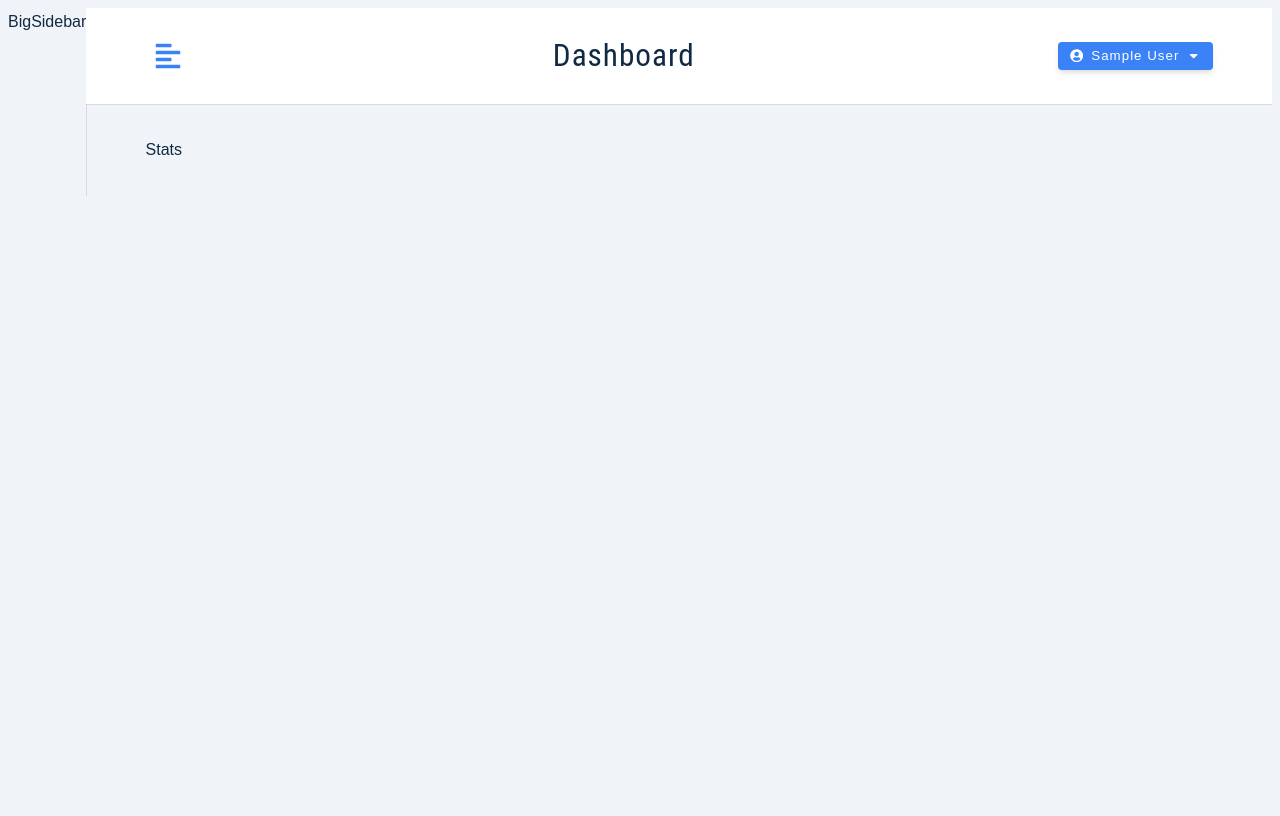
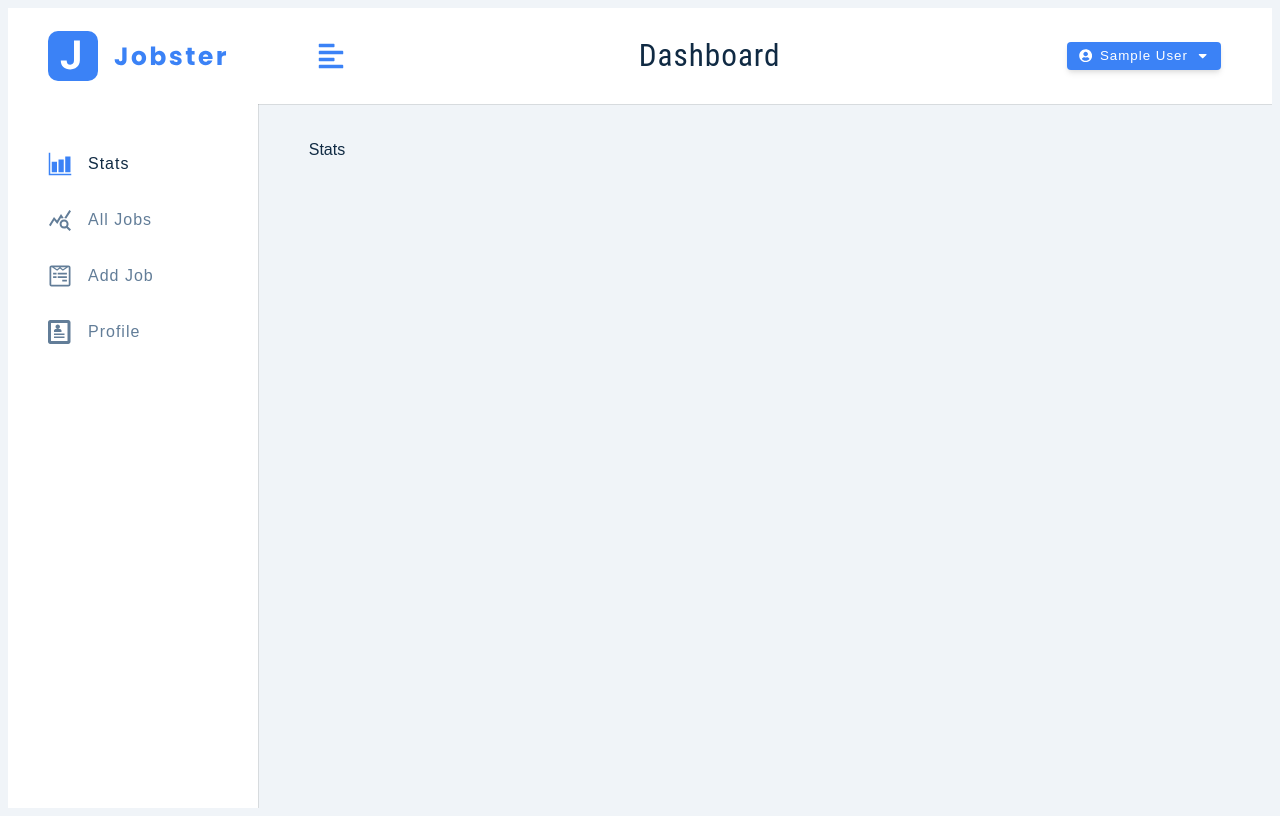
Before and after one commit to gurhanalan/React-Redux-JobTracker, a React (Create React App) app: page / in a window 1280 px wide. Built offline with nearby package versions, Linux system fonts and the light colour scheme; sample sign-in values are in the browser's storage; the HTML template or start-up script is replaced by a standard one.

Commit message:
Adding content

```diff
--- a/src/components/BigSidebar.js
+++ b/src/components/BigSidebar.js
@@ -1,7 +1,30 @@
 import React from 'react';
 import Wrapper from '../assets/wrappers/BigSidebar';
+import NavLinks from './NavLinks';
+import Logo from '../components/Logo';
+
+import { useSelector } from 'react-redux';
 const BigSidebar = () => {
-  return <Wrapper>BigSidebar</Wrapper>;
+  const { isSidebarOpen } = useSelector((store) => store.user);
+
+  return (
+    <Wrapper>
+      <div
+        className={
+          isSidebarOpen
+            ? 'sidebar-container '
+            : 'sidebar-container show-sidebar'
+        }
+      >
+        <div className='content'>
+          <header>
+            <Logo />
+          </header>
+          <NavLinks />
+        </div>
+      </div>
+    </Wrapper>
+  );
 };
 
 export default BigSidebar;
```
